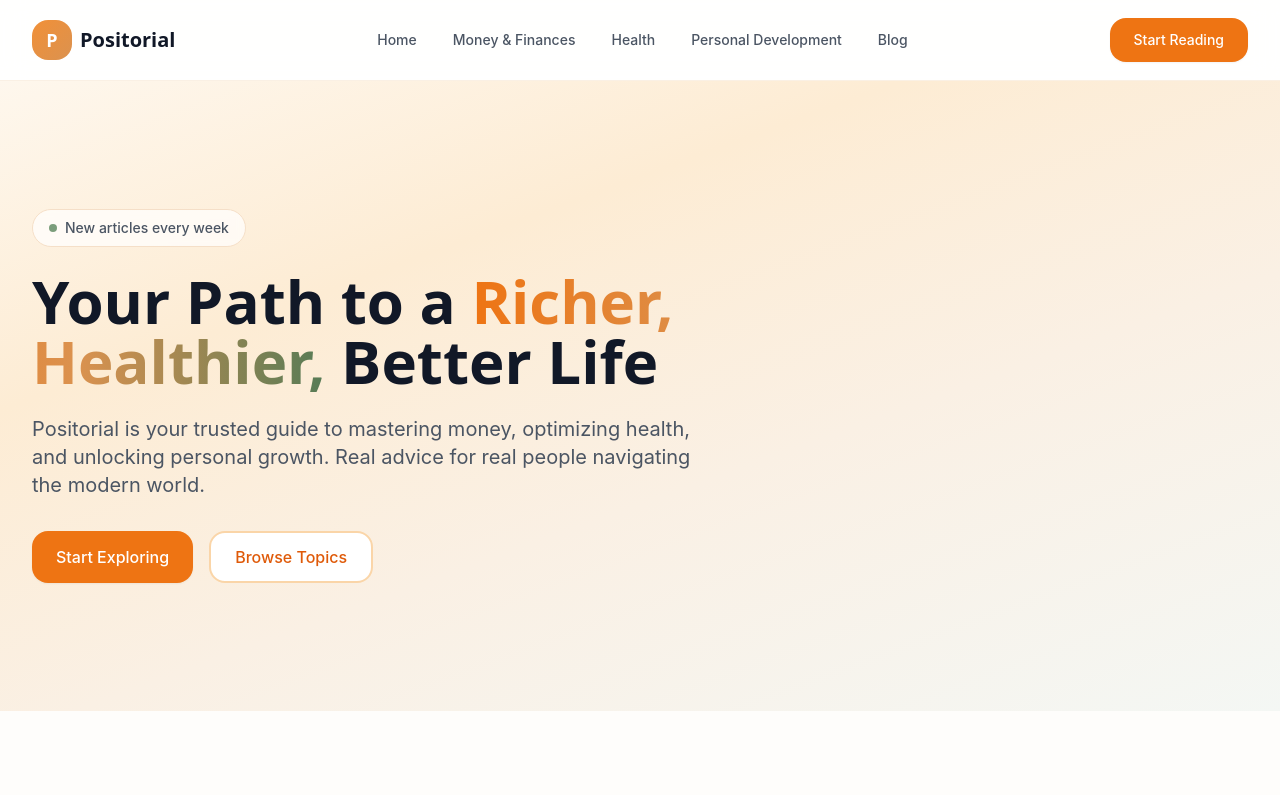
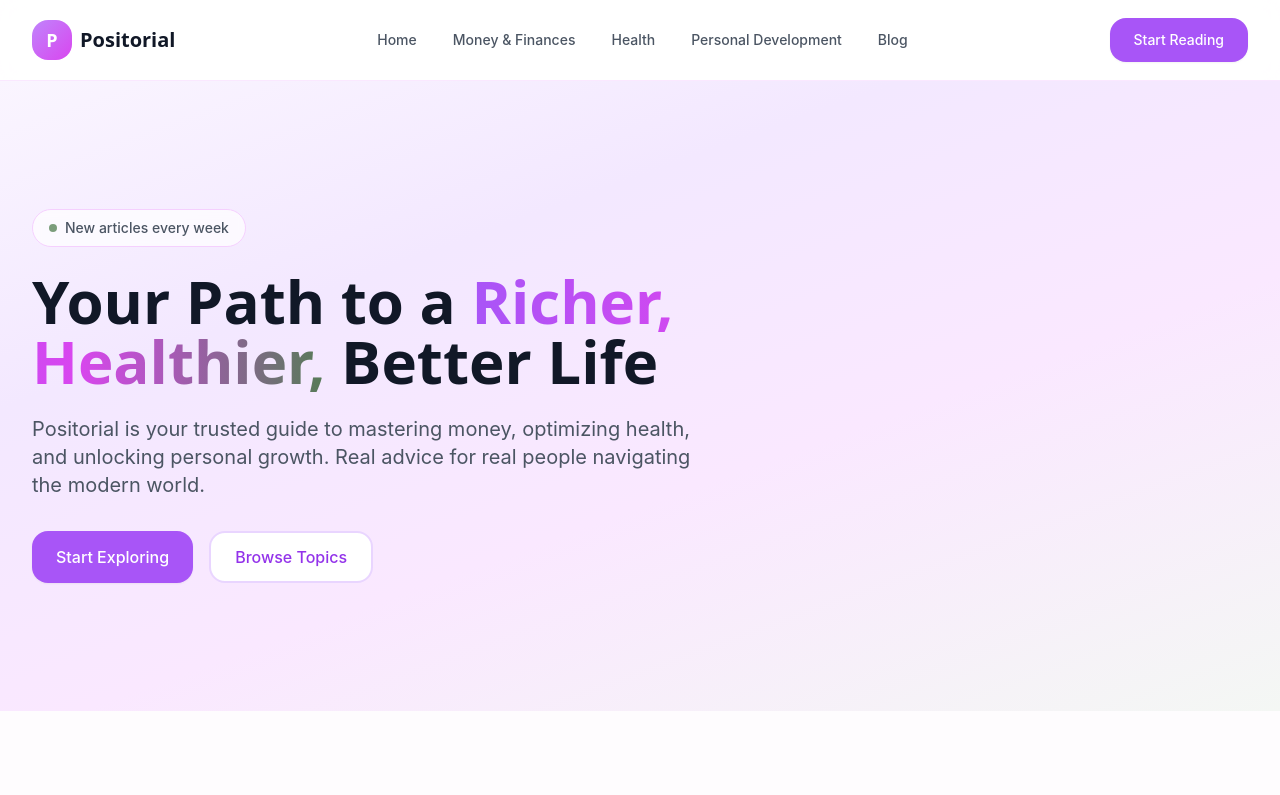
Before and after one commit to bjoColl7/positorial, a Next.js app: page / in a window 1280 px wide. Shown: the top 795 px of the page. Built offline with nearby package versions, Linux system fonts and the light colour scheme.

Commit message:
Update color scheme from orange to light purple

```diff
--- a/src/app/globals.css
+++ b/src/app/globals.css
@@ -24,11 +24,11 @@
   }
 
   .gradient-warm {
-    background: linear-gradient(135deg, #fef7ed 0%, #fdf8f3 50%, #f4f7f4 100%);
+    background: linear-gradient(135deg, #faf5ff 0%, #fdf4ff 50%, #f4f7f4 100%);
   }
 
   .gradient-hero {
-    background: linear-gradient(160deg, #fef7ed 0%, #fdecd4 30%, #faf0e4 60%, #f4f7f4 100%);
+    background: linear-gradient(160deg, #faf5ff 0%, #f3e8ff 30%, #fae8ff 60%, #f4f7f4 100%);
   }
 
   .card-hover {
--- a/tailwind.config.ts
+++ b/tailwind.config.ts
@@ -10,28 +10,28 @@ const config: Config = {
     extend: {
       colors: {
         primary: {
-          50: "#fef7ed",
-          100: "#fdecd4",
-          200: "#fad5a8",
-          300: "#f6b871",
-          400: "#f19038",
-          500: "#ee7413",
-          600: "#df5a09",
-          700: "#b9420a",
-          800: "#933510",
-          900: "#772d10",
+          50: "#faf5ff",
+          100: "#f3e8ff",
+          200: "#e9d5ff",
+          300: "#d8b4fe",
+          400: "#c084fc",
+          500: "#a855f7",
+          600: "#9333ea",
+          700: "#7e22ce",
+          800: "#6b21a8",
+          900: "#581c87",
         },
         warm: {
-          50: "#fdf8f3",
-          100: "#faf0e4",
-          200: "#f5dfc8",
-          300: "#edc9a3",
-          400: "#e3aa74",
-          500: "#db924f",
-          600: "#cd7b3d",
-          700: "#ab6233",
-          800: "#894f2f",
-          900: "#6f4229",
+          50: "#fdf4ff",
+          100: "#fae8ff",
+          200: "#f5d0fe",
+          300: "#f0abfc",
+          400: "#e879f9",
+          500: "#d946ef",
+          600: "#c026d3",
+          700: "#a21caf",
+          800: "#86198f",
+          900: "#701a75",
         },
         sage: {
           50: "#f4f7f4",
@@ -46,12 +46,12 @@ const config: Config = {
           900: "#273527",
         },
         cream: {
-          50: "#fefdfb",
-          100: "#fdf9f3",
-          200: "#faf3e7",
-          300: "#f5e8d3",
-          400: "#edd8b7",
-          500: "#e3c495",
+          50: "#fefcfe",
+          100: "#fdf8ff",
+          200: "#faf0ff",
+          300: "#f3e4fb",
+          400: "#e8d0f0",
+          500: "#d9b8e3",
         },
       },
       fontFamily: {
```
